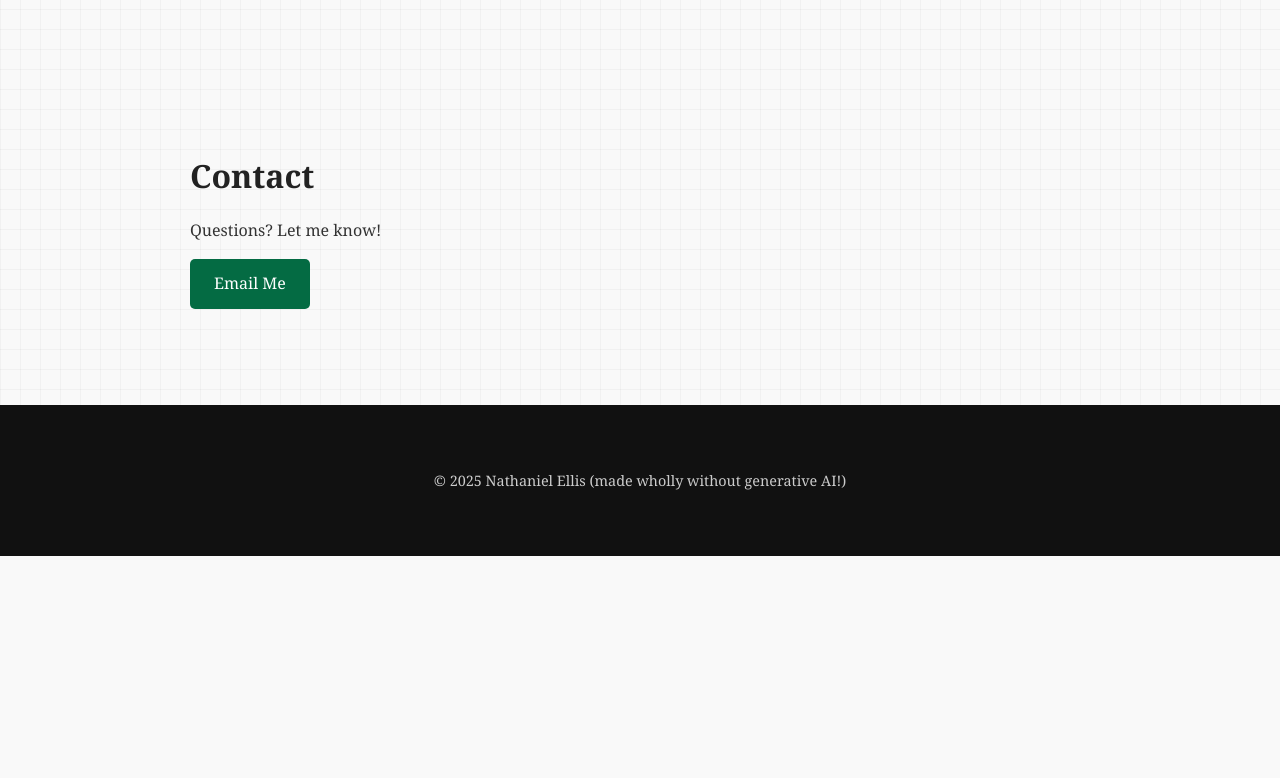
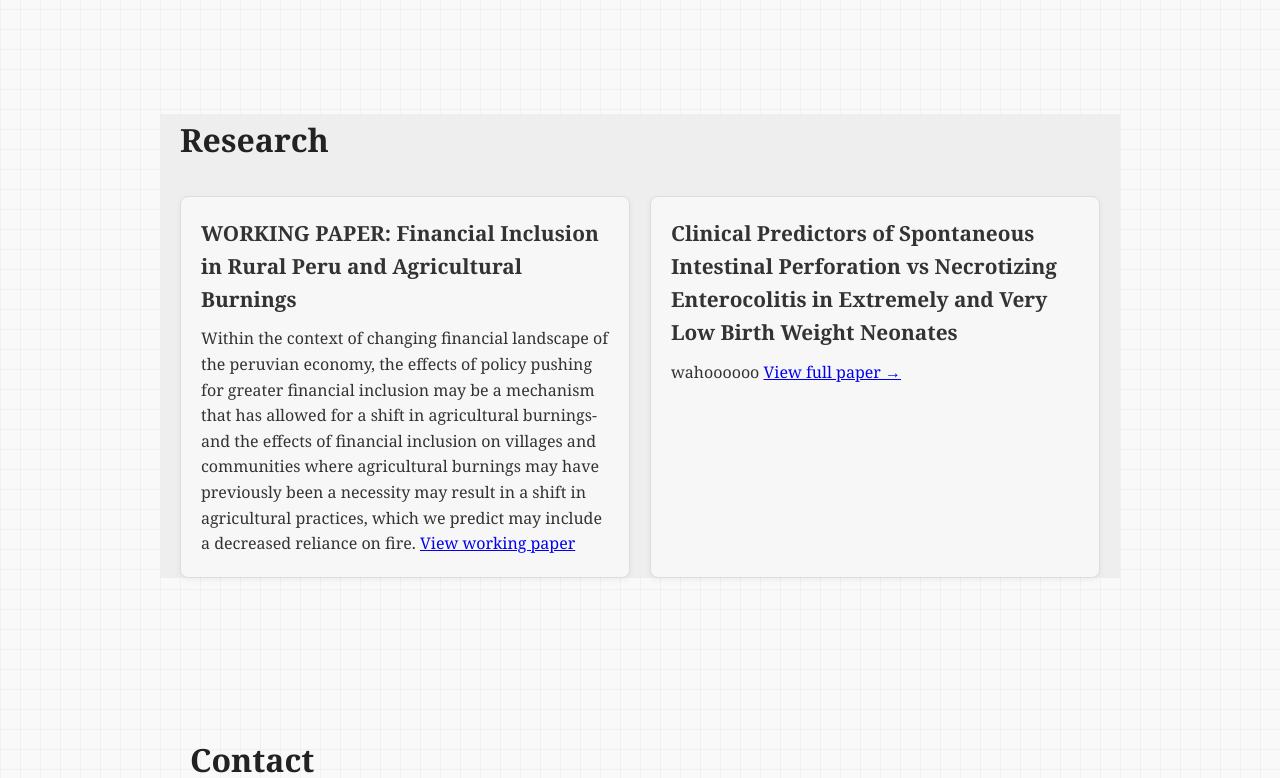
Before and after one commit to nathaniellis/nathaniellis.github.io, a plain HTML site: page index.html in a window 1280 px wide. Shown: the part 1891-2669 px from the top of the page. Before the commit the page ends 2447 px from the top, so only its background shows below. Drawn offline with Linux system fonts and the light colour scheme.

Commit message:
research section

```diff
--- a/index.html
+++ b/index.html
@@ -42,20 +42,19 @@
     </div>
   </section>
 
-  <section id="projects" class="section alt">
+<section id="projects" class="section alt">
   <h2>Projects</h2>
   <div class="projects-container">
     <div class="project-card">
       <h3>Project One</h3>
-      <p>A brief description of the first project. It showcases data analysis and dashboard design. <a href="#">View on GitHub →</a></p>
+      <p> A brief description of the first project. It showcases data analysis and dashboard design. <a href="#">View on GitHub →</a></p>
     </div>
     <div class="project-card">
-      <h3>Project Two</h3>
-      <p>This project demonstrates machine learning applied to real-world datasets with visual outputs. <a href="#">View on GitHub →</a></p>
+      <h3> Homemade Neural Style Transfer</h3>
+      <p> Making use of VGG19 to iteratively modify a generated image based on the gradients. <a href="#"> View on GitHub →</a></p>
     </div>
   </div>
 </section>
-
 
 
   <section id="dashboard">
@@ -70,6 +69,24 @@
       </iframe>
     </div>
   </section>
+
+<section id="projects" class="section alt">
+  <h2>Research</h2>
+  <div class="projects-container">
+    <div class="project-card">
+      <h3>WORKING PAPER: Financial Inclusion in Rural Peru and Agricultural Burnings</h3>
+      <p> Within the context of changing financial landscape of the peruvian economy, the
+ effects of policy pushing for greater financial inclusion may be a mechanism that has allowed for a shift in
+ agricultural burnings- and the effects of financial inclusion on villages and communities where agricultural
+ burnings may have previously been a necessity may result in a shift in agricultural practices, which we
+ predict may include a decreased reliance on fire. <a href="https://drive.google.com/file/d/1kqgJFNXVI37CYQd-R59Ilr1y6tPPn885/view?usp=sharing"> View working paper </a></p>
+    </div>
+    <div class="project-card">
+      <h3> Clinical Predictors of Spontaneous Intestinal Perforation vs Necrotizing Enterocolitis in Extremely and Very Low Birth Weight Neonates</h3>
+      <p> wahoooooo <a href="https://doi.org/10.1016/j.jpedsurg.2024.06.017"> View full paper →</a></p>
+    </div>
+  </div>
+</section>
 
   <section id="contact" class="section">
     <div class="container">
```
